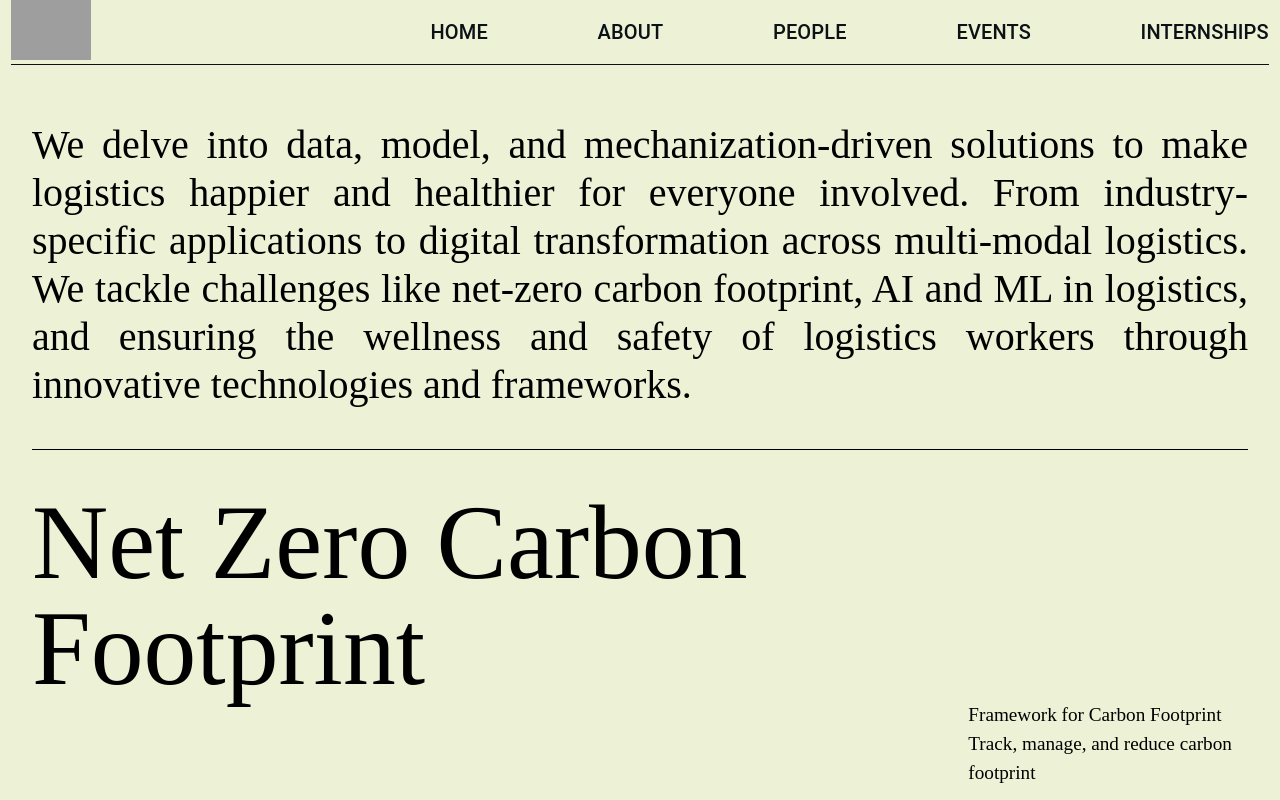
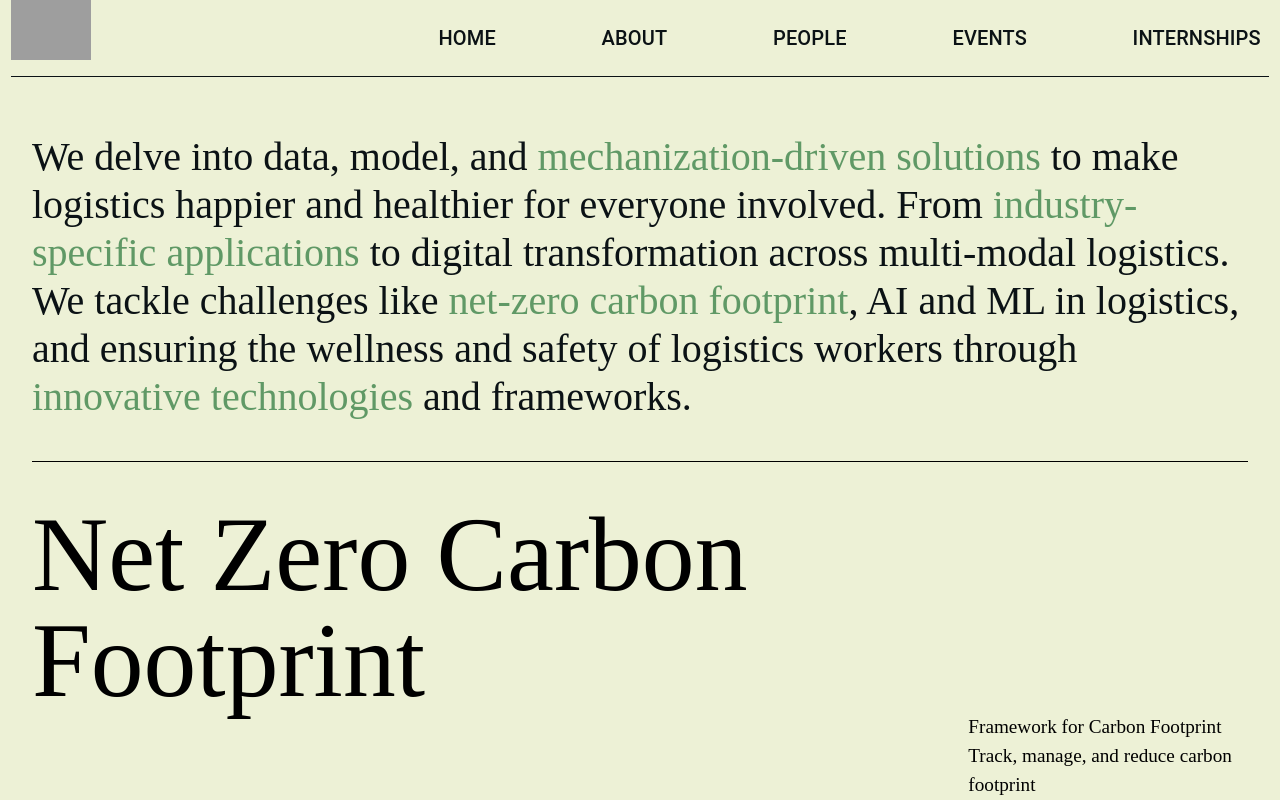
Before and after one commit to gautamV19/center-for-logistics-iitm, a React (Vite) app: page /about in a window 1280 px wide. Shown: the top 800 px of the page. Built offline with nearby package versions, Linux system fonts and the light colour scheme; grey boxes are pictures that could not be loaded; a web font is replaced by a local one.

Commit message:
text color change in about section

```diff
--- a/src/components/Footer.tsx
+++ b/src/components/Footer.tsx
@@ -2,7 +2,7 @@ import React from "react";
 import { Link, Typography, Container, Box } from "@material-ui/core";
 import XIcon from "@mui/icons-material/X";
 import LinkedInIcon from "@mui/icons-material/LinkedIn";
-import GitHubIcon from "@mui/icons-material/GitHub";
+import YouTubeIcon from "@mui/icons-material/YouTube";
 import { makeStyles, Theme, createStyles } from "@material-ui/core/styles";
 import { useNavigate } from "react-router-dom";
 
@@ -76,7 +76,7 @@ const App: React.FC = () => {
             <XIcon />
           </Link>
           <Link href="#" color="inherit" style={{ margin: "0 5px" }}>
-            <GitHubIcon />
+            <YouTubeIcon />
           </Link>
         </Box>
       </Box>
--- a/src/components/Header.tsx
+++ b/src/components/Header.tsx
@@ -1,5 +1,5 @@
 import { makeStyles } from "@material-ui/core/styles";
-import { Grid, Typography } from "@mui/material";
+import { Button, Grid, Typography } from "@mui/material";
 import { useNavigate } from "react-router-dom";
 
 const useStyles = makeStyles({
@@ -55,10 +55,12 @@ export default function Header() {
         </Grid>
         <Grid item container md={8} className={classes.navbarItems}>
           {navbarItems.map((item, i) => (
-            <Grid item key={i} onClick={() => handlePageNavigation(item)}>
-              <Typography variant="h6" className={classes.navbarText}>
-                {item}
-              </Typography>
+            <Grid item key={i}>
+              <Button onClick={() => handlePageNavigation(item)}>
+                <Typography variant="h6" className={classes.navbarText}>
+                  {item}
+                </Typography>
+              </Button>
             </Grid>
           ))}
         </Grid>
--- a/src/pages/About.tsx
+++ b/src/pages/About.tsx
@@ -97,6 +97,39 @@ const aboutTextLong = [
   "Impact - Foremost/Leading industry-academia bridge, producing novel technologies which will become global",
 ];
 
+const aboutTextColored = [
+  { text: "We delve into data, model, and ", color: "#0B1215" },
+  { text: "mechanization-driven solutions ", color: "#609966" },
+  {
+    text: "to make logistics happier and healthier for everyone involved. From ",
+    color: "#0B1215",
+  },
+  {
+    text: "industry-specific applications ",
+    color: "#609966",
+  },
+  {
+    text: "to digital transformation across multi-modal logistics. We tackle challenges like ",
+    color: "#0B1215",
+  },
+  {
+    text: "net-zero carbon footprint",
+    color: "#609966",
+  },
+  {
+    text: ", AI and ML in logistics, and ensuring the wellness and safety of logistics workers through ",
+    color: "#0B1215",
+  },
+  {
+    text: "innovative technologies ",
+    color: "#609966",
+  },
+  {
+    text: "and frameworks.",
+    color: "#0B1215",
+  },
+];
+
 const headingData2 = [
   {
     heading: "Environmental",
@@ -124,9 +157,16 @@ const About: React.FC = () => {
   return (
     <Grid container className={classes.root}>
       <Grid item className={classes.textContainer}>
-        <Typography variant="h2" className={classes.h2text}>
-          {aboutTextLong[0]}
-        </Typography>
+        {aboutTextColored.map((item, index) => (
+          <Typography
+            key={index}
+            variant="h2"
+            style={{ color: item.color, display: "inline" }}
+            className={classes.h2text}
+          >
+            {item.text}
+          </Typography>
+        ))}
       </Grid>
       {headingData.map((item, index) => (
         <Grid container item key={index} className={classes.secondContainer}>
--- a/src/pages/People.tsx
+++ b/src/pages/People.tsx
@@ -8,7 +8,6 @@ const useStyles = makeStyles((theme: Theme) =>
       width: "100%",
     },
     arrowImage: {
-      marginTop: theme.spacing(5),
       width: "8rem",
     },
     root: {
@@ -40,6 +39,9 @@ const useStyles = makeStyles((theme: Theme) =>
       borderLeft: "0.1rem solid",
       borderTop: "0.1rem solid",
     },
+    nameContainerLeft: {
+      padding: theme.spacing(5),
+    },
     logoContainer: {
       padding: theme.spacing(5),
       borderTop: "0.1rem solid",
@@ -68,33 +70,35 @@ export default function People() {
           </Typography>
         </Grid>
       </Grid>
-      <Grid container className={classes.root}>
-        <Grid item xs={6}>
+      <Grid item container className={classes.root}>
+        <Grid container item xs={6}>
+          <Grid item xs={12}>
             <img
               className={classes.media}
               src="https://social-hero.s3.ap-south-1.amazonaws.com/People/nitin.png"
               alt="people"
             />
           </Grid>
-        <Grid item className={classes.nameContainer} xs={3}>
+          <Grid item className={classes.nameContainerLeft} xs={6}>
+            <Typography className={classes.subtitle}>
+              Kami Vishwanathan
+            </Typography>
+            <Typography className={classes.sideText}>
+              President - Middle East, Indian Subcontinent and Africa at FedEx
+            </Typography>
+            <img
+              src="https://social-hero.s3.ap-south-1.amazonaws.com/logo/ArrowRight.png"
+              alt="left-arrow"
+              className={classes.arrowImage}
+            />
+          </Grid>
+        </Grid>
+        <Grid item xs={6} container>
+          <Grid item className={classes.nameContainer} xs={6}>
             <Typography className={classes.subtitle}>Nitin Tatiwala</Typography>
             <Typography className={classes.sideText}>
               Vice President, Amea Marketing at FedEx
             </Typography>
-          <Box
-            style={{
-              borderBottom: "0.1rem solid",
-              width: "fit-content",
-              cursor: "pointer",
-            }}
-          >
-            <Typography className={classes.sideText} display="inline">
-              Visit Site
-            </Typography>
-            <ArrowRightAltIcon
-              sx={{ fontSize: "1.2rem", verticalAlign: "middle" }}
-            />
-          </Box>
             <Box>
               <img
                 src="https://social-hero.s3.ap-south-1.amazonaws.com/logo/ArrowLeft.png"
@@ -103,13 +107,21 @@ export default function People() {
               />
             </Box>
           </Grid>
-        <Grid item xs={3} className={classes.logoContainer}>
+          <Grid item xs={6} className={classes.logoContainer}>
             <img
               src="https://social-hero.s3.ap-south-1.amazonaws.com/logo/fedex-logo.png"
               alt="fedex"
               className={classes.media}
             />
           </Grid>
+          <Grid item xs={12}>
+            <img
+              className={classes.media}
+              src="https://social-hero.s3.ap-south-1.amazonaws.com/People/kami.jpeg"
+              alt="people"
+            />
+          </Grid>
+        </Grid>
       </Grid>
     </>
   );
```
Lines whose indentation alone changed are shown as unchanged.
